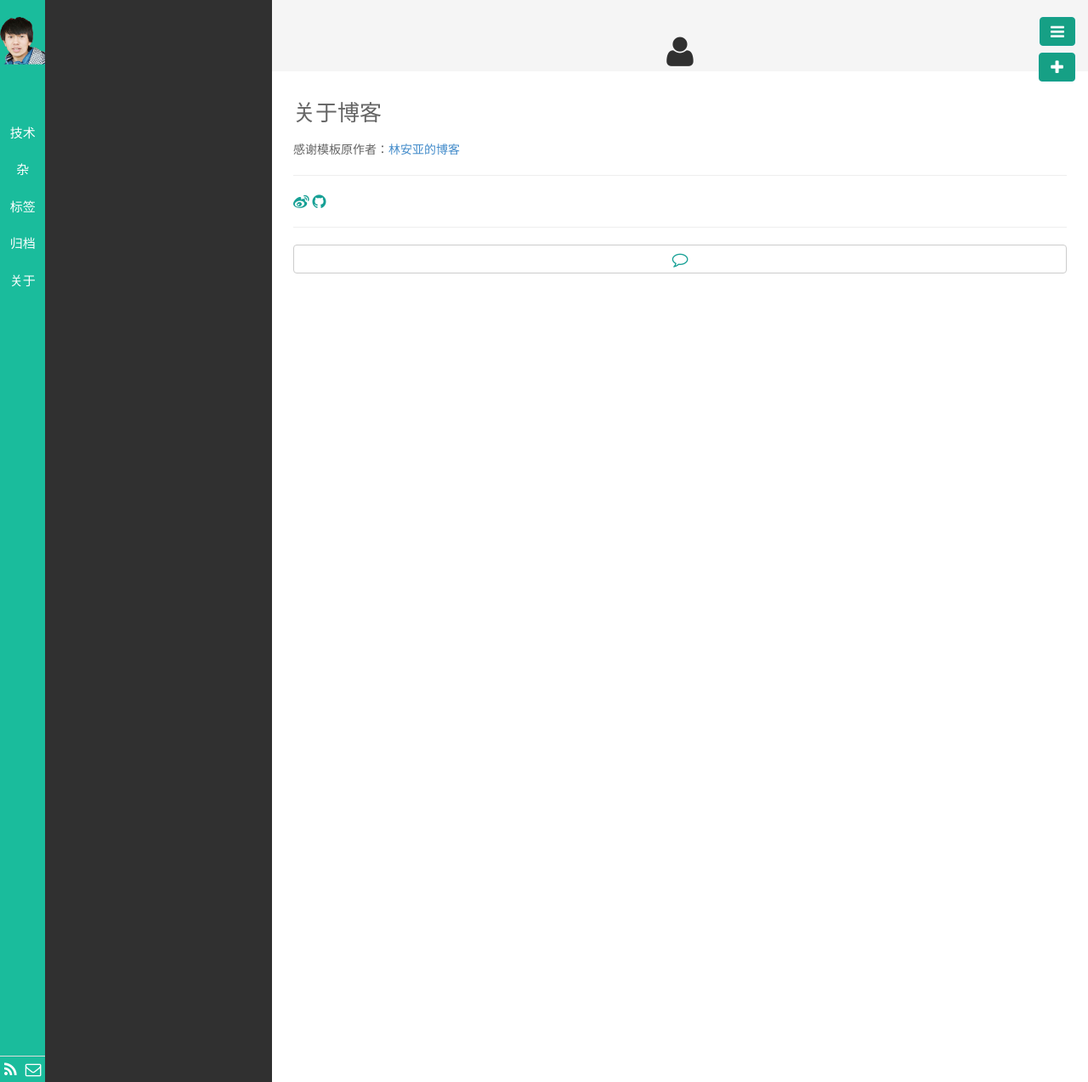
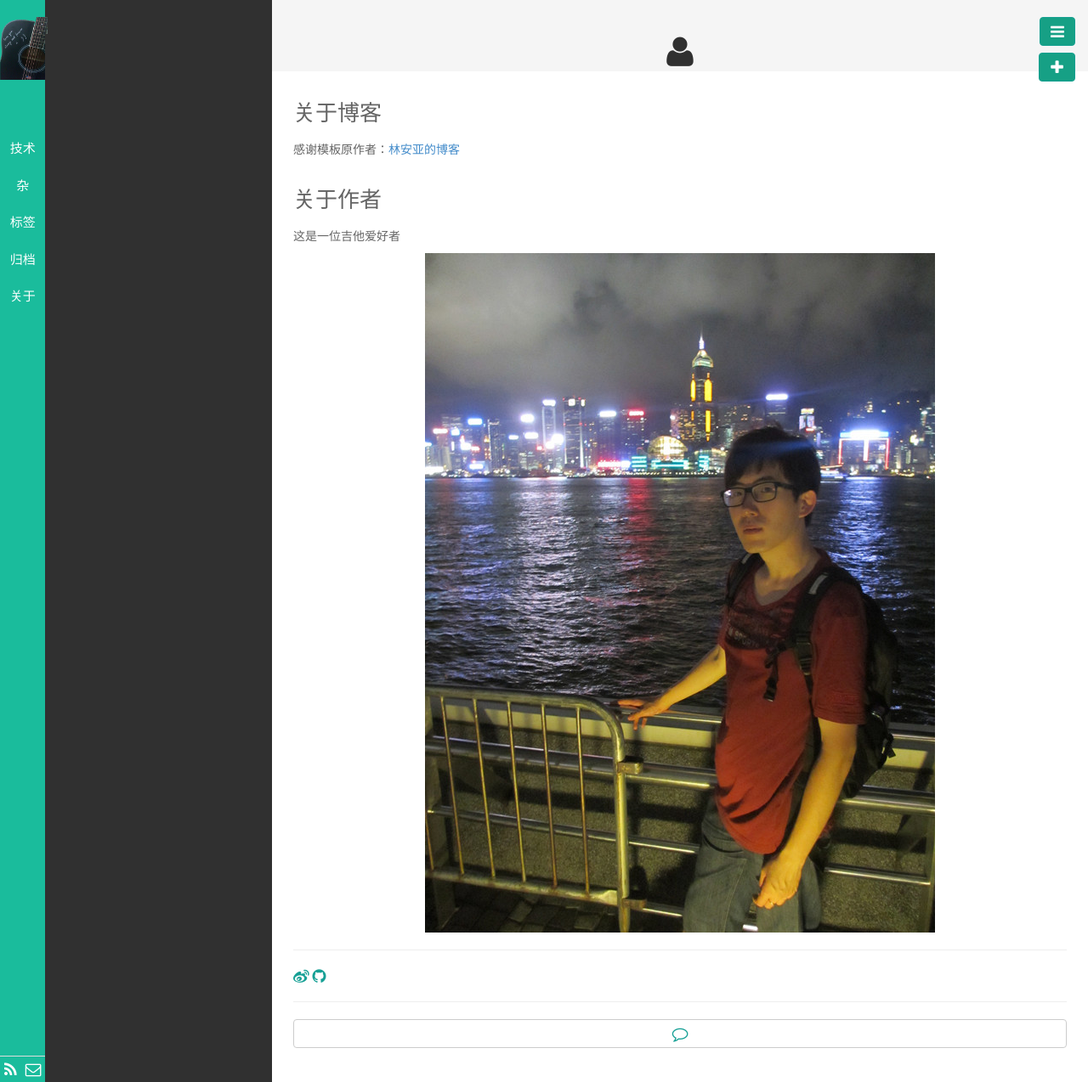
Before and after one commit to wangzi6147/wangzi6147.github.io, a Jekyll site: the page built from pages/about.html, in a window 1280 px wide. Shown: the whole page at 85% size. Built offline with Jekyll 4.4.1, drawn with Linux system fonts in a browser that asks for light colours; nearby versions of some CDN libraries; library files that are not in the unit come from our copies; Markdown is read by kramdown in place of the engine named in the settings.

Commit message:
正儿八经的

```diff
--- a/_config.yml
+++ b/_config.yml
@@ -19,8 +19,8 @@ url: http://wangzi6147.github.io
 rss_url: /pages/atom.xml
 
 # gavatar头像及Favicon
-gavatar: /public/img/233.png
-favicon: /public/img/233.png
+gavatar: /public/img/guitar.png
+favicon: /public/img/guitar.png
 
 # google analytics 设置
 #ga:
--- a/pages/about.html
+++ b/pages/about.html
@@ -5,7 +5,9 @@ titlename: 关于
 ---
 <h3>关于博客</h3>
 <p>感谢模板原作者：<a href="http://painterlin.com/">林安亚的博客</a></p>
-
+<h3>关于作者</h3>
+<p>这是一位吉他爱好者</p>
+<center><img src="/public/img/me.jpg"></center>
 
 <hr>
 <a href="{{ site.author.weibo }}" target="_blank">
```
Also changed, not shown: public/img/guitar.jpg (added), public/img/guitar.png (added), public/img/me.jpg (added).
